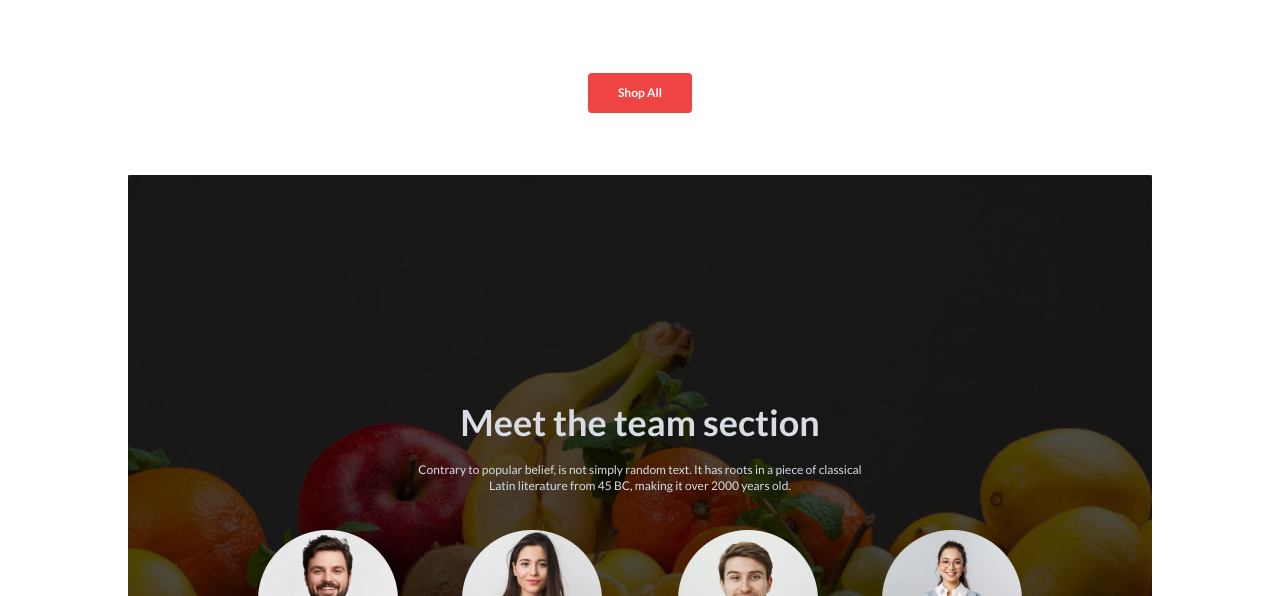
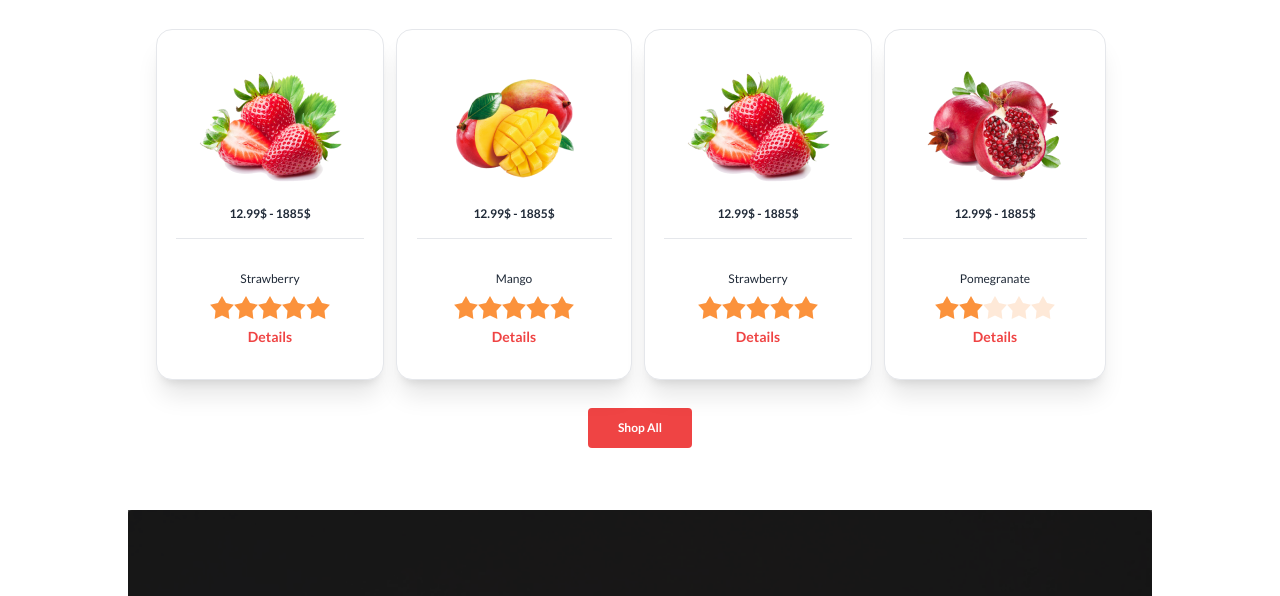
Before and after one commit to KaziTasif/fruit-burst-website, a plain HTML site: page index.html in a window 1280 px wide. Shown: the part 601-1197 px from the top of the page. Drawn offline with nearby package versions, Linux system fonts and the light colour scheme.

Commit message:
created section elements

```diff
--- a/index.html
+++ b/index.html
@@ -108,7 +108,7 @@
 
 <!-- Deal of the day -  -->
 <main>
-      <div class="flex justify-between items-baseline text-left gap-20 px-32 py-16">
+      <div class="flex justify-between items-baseline text-left gap-20 px-32 py-10">
             <div class="start-right  ">
              <div><h1 class=" font-lato py-2 text-3xl font-bold ">Deal of the day</h1></div>
                 <p class="text-xs font-lato">Contrary to popular belief, is not simply random text. It has roots in a piece of classical <br> Latin literature from 45 BC, making it over 2000 years old.</p>
@@ -154,20 +154,26 @@
             </div>
 
  </main>
- <!-- REVIEW WITH CLIENTS IMAGES WILL START FROM HERE -->
- <!-- <section class= "px-3 py-4 mx-28">
+
+
+ <!-- REVIEW WITH CLIENTS IMAGES START FROM HERE -->
+
+ <section>
+
+   <div class= " flex gap-3  px-3 py-4 mx-36 ">
+    <!-- section 1 -->
+    <div class="card  bg-base-100 border shadow-xl">
+      <figure class="px-10 pt-10">
+        <img src="/images/fruit4.png" alt="Shoes" class="rounded-xl pb-6 " />
+      </figure>
         <div>
-           <div class="flex flex-col-reverse divide-y divide-y-reverse">
-            <div>
-              <img src="images/fruit1.png" alt="">
-            </div>
+          <P class="text-center pb-4 text-xs font-lato font-bold">12.99$ - 1885$</P>
+          <hr class="w-10/12 mx-auto" >
         </div>
 
-           <div>
-            <p>dfsgfdgbfdgbvf</p>
-           </div> -->
-
-           <!-- <div>
+      <div class="card-body items-center text-center">
+        <p class="text-xs font-lato">Strawberry</p>
+        <div class="card-actions">
           <div class="rating">
             <input type="radio" name="rating-2" class="mask mask-star-2 bg-orange-400" />
             <input type="radio" name="rating-2" class="mask mask-star-2 bg-orange-400" checked />
@@ -175,16 +181,94 @@
             <input type="radio" name="rating-2" class="mask mask-star-2 bg-orange-400" />
             <input type="radio" name="rating-2" class="mask mask-star-2 bg-orange-400" />
           </div>
-
+        </div>
+        <h2 class=" font-bold font-lato text-sm card-title text-red-500">Details</h2>
+      </div>
+    </div>
+<!-- section 2 -->
+<div class="card  bg-base-100 border shadow-xl">
+  <figure class="px-10 pt-10">
+    <img src="/images/fruit3.png" alt="Shoes" class="rounded-xl pb-6  " />
+  </figure>
     <div>
-              <p>Details</p>
+      <P class="text-center pb-4 text-xs font-lato font-bold">12.99$ - 1885$</P>
+      <hr class="w-10/12 mx-auto" >
     </div>
 
-           </div> -->
+  <div class="card-body items-center text-center">
+    <p class="text-xs font-lato">Mango</p>
+    <div class="card-actions">
+      <div class="rating">
+        <input type="radio" name="rating-2" class="mask mask-star-2 bg-orange-400" />
+        <input type="radio" name="rating-2" class="mask mask-star-2 bg-orange-400" checked />
+        <input type="radio" name="rating-2" class="mask mask-star-2 bg-orange-400" />
+        <input type="radio" name="rating-2" class="mask mask-star-2 bg-orange-400" />
+        <input type="radio" name="rating-2" class="mask mask-star-2 bg-orange-400" />
+      </div>
+    </div>
+    <h2 class=" font-bold font-lato text-sm card-title text-red-500">Details</h2>
+  </div>
+</div>
+<!-- section 3 -->
+<div class="card  bg-base-100 border shadow-xl">
+  <figure class="px-10 pt-10">
+    <img src="/images/fruit4.png" alt="Shoes" class="rounded-xl pb-6  " />
+  </figure>
+    <div>
+      <P class="text-center pb-4 text-xs font-lato font-bold">12.99$ - 1885$</P>
+      <hr class="w-10/12 mx-auto" >
+    </div>
+
+  <div class="card-body items-center text-center">
+    <p class="text-xs font-lato">Strawberry</p>
+    <div class="card-actions">
+      <div class="rating">
+        <input type="radio" name="rating-2" class="mask mask-star-2 bg-orange-400" />
+        <input type="radio" name="rating-2" class="mask mask-star-2 bg-orange-400" checked />
+        <input type="radio" name="rating-2" class="mask mask-star-2 bg-orange-400" />
+        <input type="radio" name="rating-2" class="mask mask-star-2 bg-orange-400" />
+        <input type="radio" name="rating-2" class="mask mask-star-2 bg-orange-400" />
+      </div>
+    </div>
+    <h2 class=" font-bold font-lato text-sm card-title text-red-500">Details</h2>
+  </div>
+</div>
+
+<!-- section 4 -->
+<div class="card  bg-base-100 border shadow-xl">
+  <figure class="px-10 pt-10">
+    <img src="/images/fruit5.png" alt="Shoes" class="rounded-xl pb-6" />
+  </figure>
+    <div>
+      <P class="text-center pb-4 text-xs font-lato font-bold">12.99$ - 1885$</P>
+      <hr class="w-10/12 mx-auto" >
+    </div>
+
+  <div class="card-body items-center text-center">
+    <p class="text-xs font-lato">Pomegranate</p>
+    <div class="card-actions">
+      <div class="rating">
+        <input type="radio" name="rating-2" class="mask mask-star-2 bg-orange-400" />
+        <input type="radio" name="rating-2" class="mask mask-star-2 bg-orange-400" checked />
+        <input type="radio" name="rating-2" class="mask mask-star-2 bg-orange-400" />
+        <input type="radio" name="rating-2" class="mask mask-star-2 bg-orange-400" />
+        <input type="radio" name="rating-2" class="mask mask-star-2 bg-orange-400" />
+      </div>
+    </div>
+    <h2 class=" font-bold font-lato text-sm card-title text-red-500">Details</h2>
+  </div>
+</div>
+
+
+
 
 </div>
+
+
  </section>
 
+
+ <!-- input Button -->
  <section class="px-3 pt-3 pb-14 mx-48">
   <div class="text-center text-xs font-lato font-bold text-white bg-red-500 py-3 mx-96 rounded">
     <button class=""> Shop All</button>
```
Lines whose indentation alone changed are shown as unchanged.
